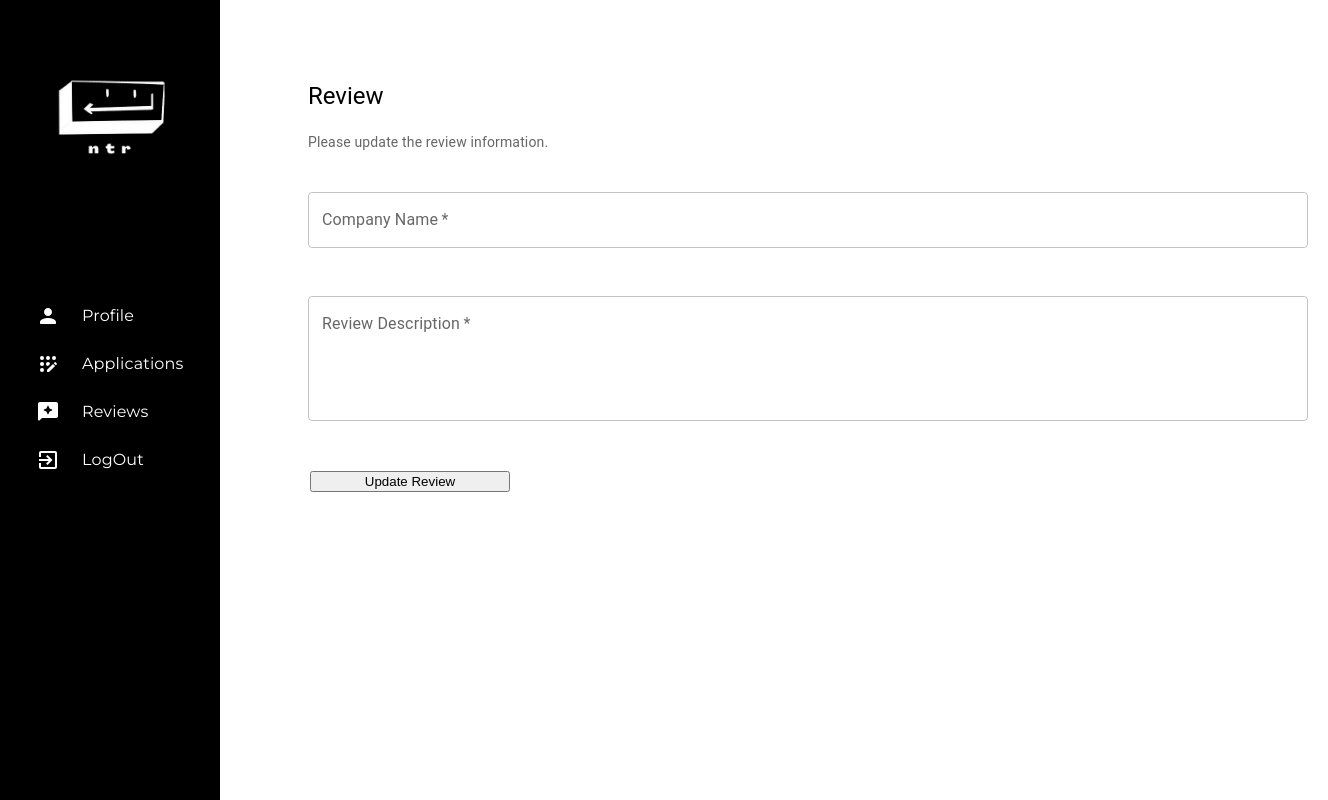
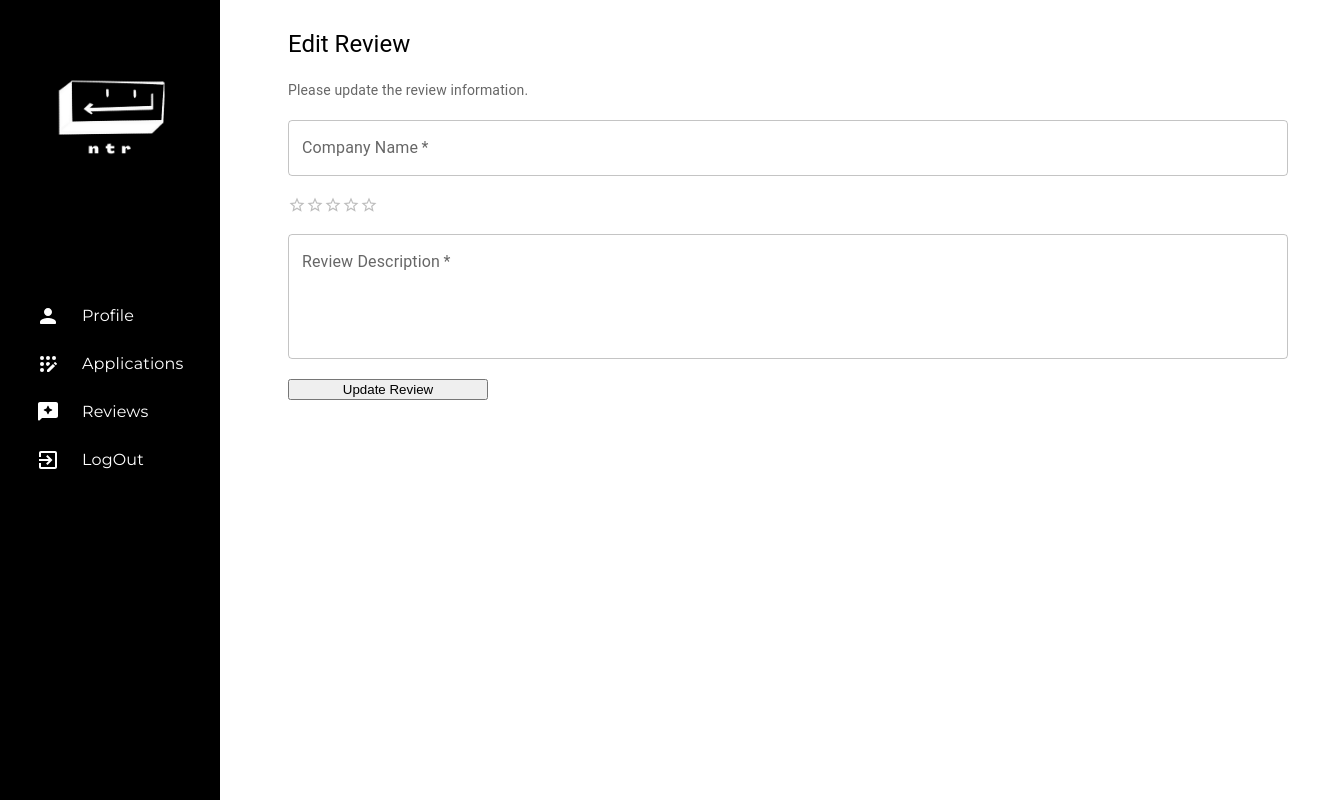
Before and after one commit to vsarunhah/ntr, a React (Create React App) app in the folder client/: page /review/edit/1 in a window 1280 px wide. Shown: the whole page, 1328 px wide, since content can reach past the window. Built offline with nearby package versions, Linux system fonts and the light colour scheme; no server answers; sample sign-in values are in the browser's storage.

Commit message:
Add create and edit functionality for star rating

```diff
--- a/client/src/components/reviews/createReview.js
+++ b/client/src/components/reviews/createReview.js
@@ -4,11 +4,14 @@ import axios from "axios";
 import Grid from "@mui/material/Grid";
 import { Box, TextField, Typography } from "@mui/material";
 import Navbar from "../../components/Navbar/Navbar";
+import Rating from "@mui/material/Rating";
+import { NextWeek } from "@mui/icons-material";
 
 export default function CreateReview() {
   const [form, setForm] = useState({
     companyName: "",
     description: "",
+    rating: "0",
   });
   const navigate = useNavigate();
 
@@ -23,45 +26,36 @@ export default function CreateReview() {
   async function onSubmit(e) {
     e.preventDefault();
 
-    // When a post request is sent to the create url, we'll add a new record to the database.
     const newReview = { ...form };
 
-    try {
     await axios
       .post("http://localhost:5000/review/add", newReview)
-        .then((res) => {
-          console.log(res.data);
-        });
-    } catch (error) {
-      console.log("oops");
-    }
+      .catch((err) => window.alert(err));
 
     setForm({ companyName: "", description: "" });
     navigate("/reviews");
   }
 
+  const handleChange = (event) => {
+    updateForm({ rating: event.target.value });
+  };
+
   return (
-    <Grid>
+    <Grid mx={35} style={{ display: "grid" }}>
       <Navbar />
-      <Grid mx={35}>
-        <Box my={10}></Box>
       <form onSubmit={onSubmit}>
-          <Typography style={{ margin: "20px" }} gutterBottom variant="h5">
-            Review
+        <Grid item>
+          <Typography my={"20px"} variant="h5">
+            New Review
           </Typography>
-          <Typography
-            style={{ margin: "20px" }}
-            variant="body2"
-            color="textSecondary"
-            component="p"
-            gutterBottom
-          >
+          <Typography my={"20px"} variant="body2" color="textSecondary">
             Please fill in the review information.
           </Typography>
-          <Grid container spacing={1}>
-            <Grid item xs={12} sm={6} className="form-group">
+        </Grid>
+        <Grid item>
           <TextField
-                style={{ width: "1000px", margin: "20px" }}
+            my={"20px"}
+            style={{ width: "1000px" }}
             placeholder="Enter company name"
             label="Company Name"
             variant="outlined"
@@ -71,12 +65,15 @@ export default function CreateReview() {
             onChange={(e) => updateForm({ companyName: e.target.value })}
           />
         </Grid>
-            <Grid item xs={12}>
+        <Grid item style={{ display: "grid", alignItems: "left" }} my={"20px"}>
+          <Rating size="small" value={form.rating} onChange={handleChange} />
+        </Grid>
+        <Grid item style={{ display: "grid", alignItems: "left" }} my={"20px"}>
           <TextField
-                style={{ width: "1000px", margin: "20px" }}
+            style={{ width: "1000px" }}
             multiline
             rows={4}
-                placeholder=""
+            placeholder="Enter Review Description"
             label="Review Description"
             variant="outlined"
             fullWidth
@@ -85,18 +82,16 @@ export default function CreateReview() {
             onChange={(e) => updateForm({ description: e.target.value })}
           />
         </Grid>
-            <Box my={10}></Box>
         <div className="form-group">
           <input
-                style={{ width: "200px", margin: "30px" }}
+            style={{ width: "200px" }}
+            my={"20px"}
             type="submit"
-                value="Add review"
+            value="Create Review"
             className="btn btn-primary"
           />
         </div>
-          </Grid>
       </form>
-      </Grid>
     </Grid>
   );
 }
--- a/client/src/components/reviews/editReview.js
+++ b/client/src/components/reviews/editReview.js
@@ -3,11 +3,14 @@ import { useParams, useNavigate } from "react-router";
 import Grid from "@mui/material/Grid";
 import { Box, TextField, Typography } from "@mui/material";
 import Navbar from "../../components/Navbar/Navbar";
+import Rating from "@mui/material/Rating";
+import axios from "axios";
 
 export default function EditReview() {
   const [form, setForm] = useState({
     companyName: "",
     description: "",
+    rating: "0",
     records: [],
   });
   const params = useParams();
@@ -48,49 +51,41 @@ export default function EditReview() {
     });
   }
 
+  const handleChange = (event) => {
+    updateForm({ rating: event.target.value });
+  };
+
   async function onSubmit(e) {
     e.preventDefault();
     const editedReview = {
       companyName: form.companyName,
       description: form.description,
+      rating: form.rating,
     };
 
-    // This will send a post request to update the data in the database.
-    await fetch(`http://localhost:5000/review/update/${params.id}`, {
-      method: "POST",
-      body: JSON.stringify(editedReview),
-      headers: {
-        "Content-Type": "application/json",
-      },
-    });
+    await axios
+      .post(`http://localhost:5000/review/update/${params.id}`, editedReview)
+      .catch((err) => window.alert(err));
 
     navigate("/reviews");
   }
 
-  // This following section will display the form that takes input from the user to update the data.
-
   return (
-    <Grid>
+    <Grid mx={35} style={{ display: "grid" }}>
       <Navbar />
-      <Grid mx={35}>
-        <Box my={10}></Box>
       <form onSubmit={onSubmit}>
-          <Typography style={{ margin: "20px" }} gutterBottom variant="h5">
-            Review
+        <Grid item>
+          <Typography my={"20px"} variant="h5">
+            Edit Review
           </Typography>
-          <Typography
-            style={{ margin: "20px" }}
-            variant="body2"
-            color="textSecondary"
-            component="p"
-            gutterBottom
-          >
+          <Typography my={"20px"} variant="body2" color="textSecondary">
             Please update the review information.
           </Typography>
-          <Grid container spacing={1}>
-            <Grid item xs={12} sm={6} className="form-group">
+        </Grid>
+        <Grid item>
           <TextField
-                style={{ width: "1000px", margin: "20px" }}
+            my={"20px"}
+            style={{ width: "1000px" }}
             placeholder="Enter company name"
             label="Company Name"
             variant="outlined"
@@ -100,12 +95,15 @@ export default function EditReview() {
             onChange={(e) => updateForm({ companyName: e.target.value })}
           />
         </Grid>
-            <Grid item xs={12}>
+        <Grid item style={{ display: "grid", alignItems: "left" }} my={"20px"}>
+          <Rating size="small" value={form.rating} onChange={handleChange} />
+        </Grid>
+        <Grid item style={{ display: "grid", alignItems: "left" }} my={"20px"}>
           <TextField
-                style={{ width: "1000px", margin: "20px" }}
+            style={{ width: "1000px" }}
             multiline
             rows={4}
-                placeholder=""
+            placeholder="Enter Review Description"
             label="Review Description"
             variant="outlined"
             fullWidth
@@ -114,18 +112,16 @@ export default function EditReview() {
             onChange={(e) => updateForm({ description: e.target.value })}
           />
         </Grid>
-            <Box my={10}></Box>
         <div className="form-group">
           <input
-                style={{ width: "200px", margin: "30px" }}
+            style={{ width: "200px" }}
+            my={"20px"}
             type="submit"
             value="Update Review"
             className="btn btn-primary"
           />
         </div>
-          </Grid>
       </form>
-      </Grid>
     </Grid>
   );
 }
--- a/client/src/components/reviews/reviewList.js
+++ b/client/src/components/reviews/reviewList.js
@@ -59,16 +59,9 @@ const Review = (props) => (
             {props.review.companyName}
           </Typography>
         </Grid>
-        {/* <Grid item>
-          <Rating
-            size="small"
-            // name="simple-controlled"
-            // value={value}
-            // onChange={(event, newValue) => {
-            //   setValue(newValue);
-            // }}
-          />
-        </Grid> */}
+        <Grid item>
+          <Rating size="small" value={props.review.rating} readOnly />
+        </Grid>
         <Grid item>
           <Typography
             className={"MuiTypography--subheading"}
@@ -120,11 +113,9 @@ export default function ReviewList() {
 
   // This method will delete a review
   async function deleteReview(id) {
-    //await axios.delete(`http://localhost:5000/${id}`);
-    console.log("frontend reached");
-    await fetch(`http://localhost:5000/reviews/${id}`, {
-      method: "DELETE",
-    });
+    await axios
+      .delete(`http://localhost:5000/reviews/${id}`)
+      .catch((err) => window.alert(err));
 
     const newReviews = reviews.filter((el) => el._id !== id);
     setReviews(newReviews);
@@ -134,11 +125,7 @@ export default function ReviewList() {
   return (
     <Grid mx={35}>
       <Navbar />
-      <Typography
-        gutterBottom
-        variant="h5"
-        style={{ margin: "70px", fontWeight: "bold" }}
-      >
+      <Typography variant="h5" style={{ margin: "70px", fontWeight: "bold" }}>
         Company Reviews
       </Typography>
       <ul>
```
Also changed, not shown: 1 other file (tests, documents, lock files or other folders). Lines whose indentation alone changed are shown as unchanged.
